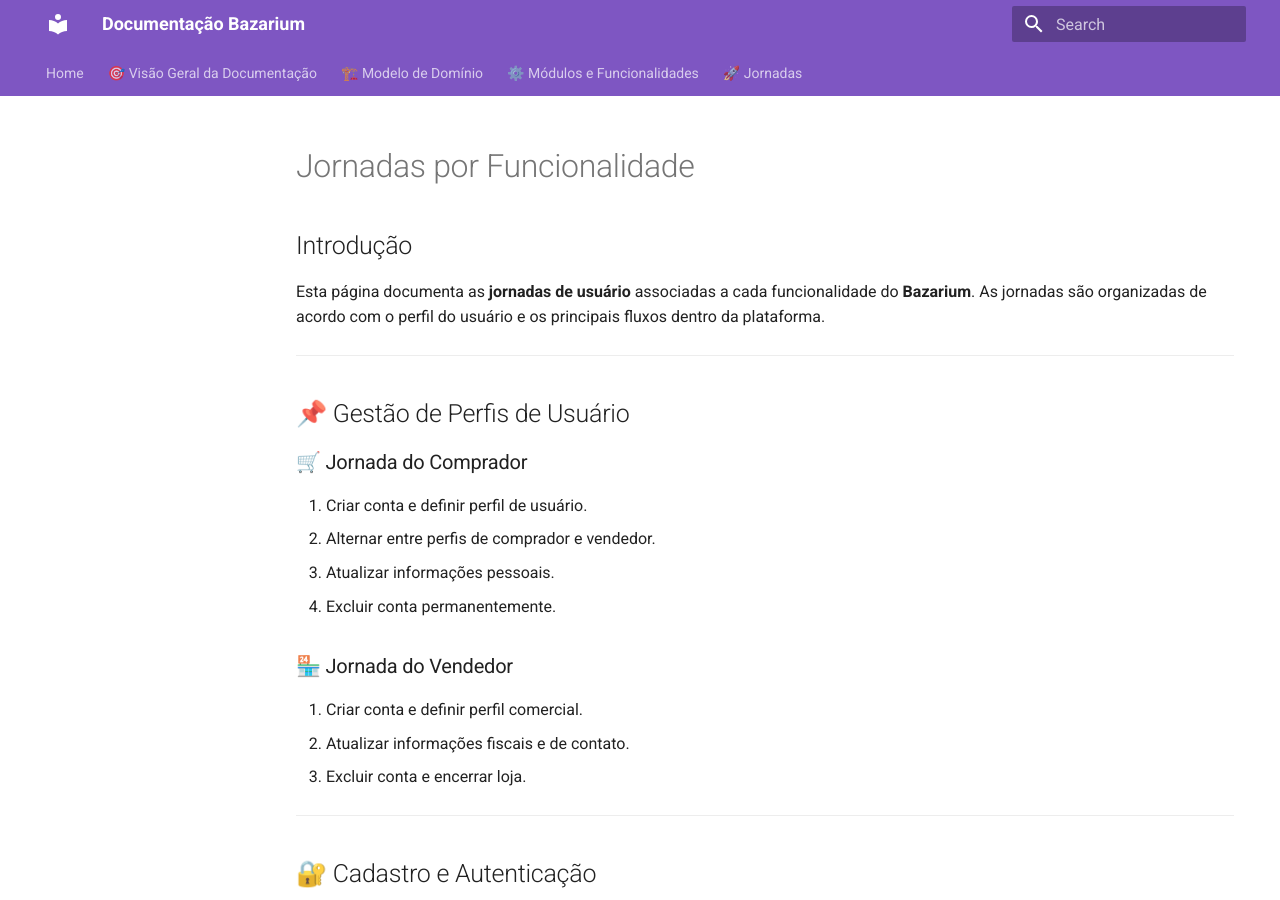
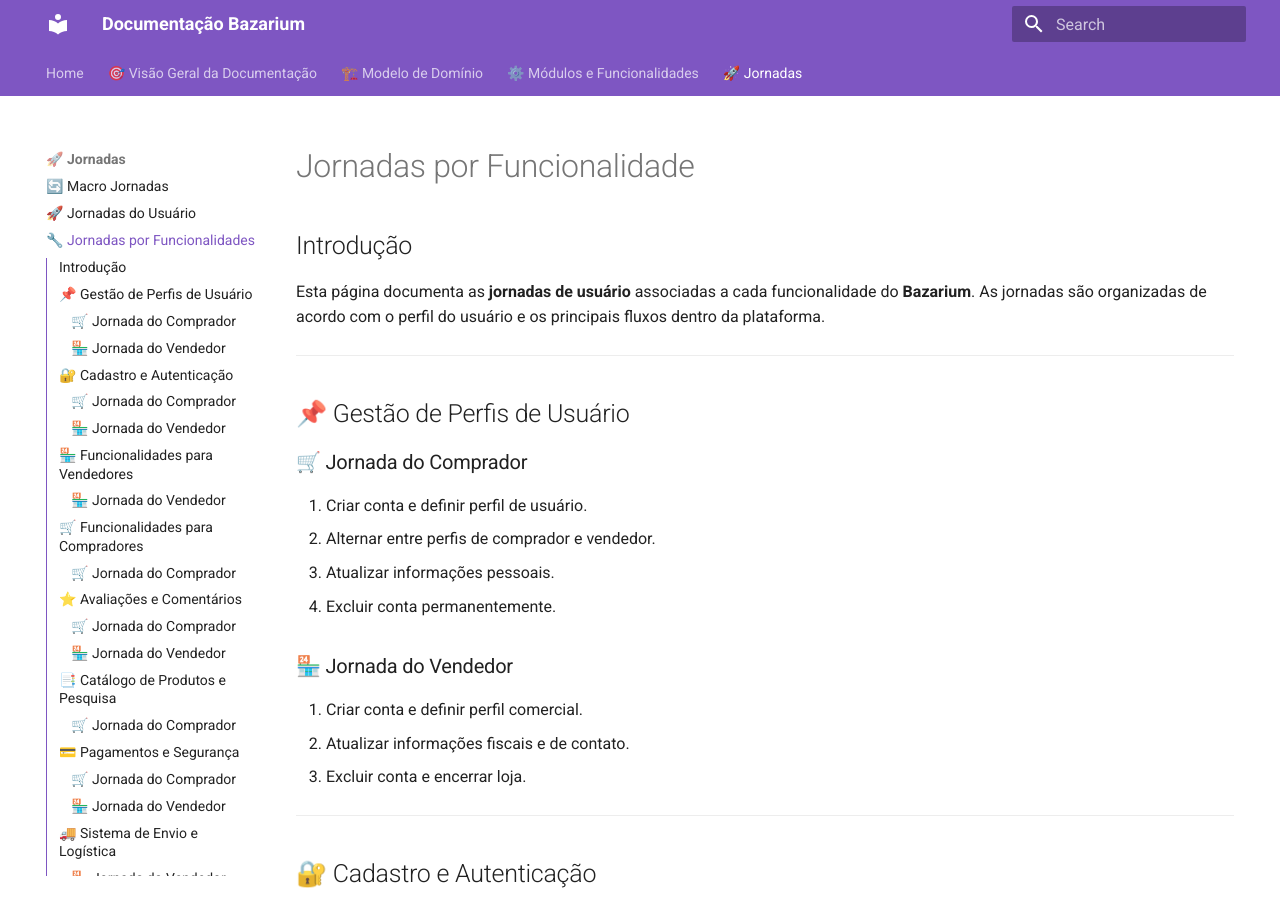
Before and after one commit to tuyoshivinicius/bazarium-docs, an MkDocs documentation site: the page built from docs/jornadas/jornadas-por-funcionalidade.md, in a window 1280 px wide and 900 px high. Built offline with MkDocs 1.6.1 and Material for MkDocs 9.7.7, drawn with Linux system fonts in a browser that asks for light colours.

Commit message:
fix: jornadas

```diff
--- a/mkdocs.yml
+++ b/mkdocs.yml
@@ -52,9 +52,9 @@ nav:
       - 🔧 Funcionalidades: modulos-e-funcionalidades/funcionalidades.md
 
   - 🚀 Jornadas:
-      - 🔄 Macro Jornadas: modulos-e-funcionalidades/macro-jornadas.md
-      - 🚀 Jornadas do Usuário: modelo-de-dominio/jornadas-do-usuario.md
-      - 🔧 Jornadas por Funcionalidades: modelo-de-dominio/jornadas-por-funcionalidade.md
+      - 🔄 Macro Jornadas: jornadas/macro-jornadas.md
+      - 🚀 Jornadas do Usuário: jornadas/jornadas-do-usuario.md
+      - 🔧 Jornadas por Funcionalidades: jornadas/jornadas-por-funcionalidade.md
 
 # Configuração de markdown
 markdown_extensions:
```
